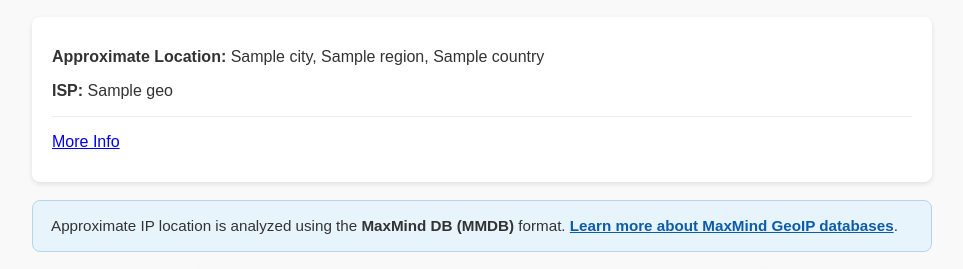
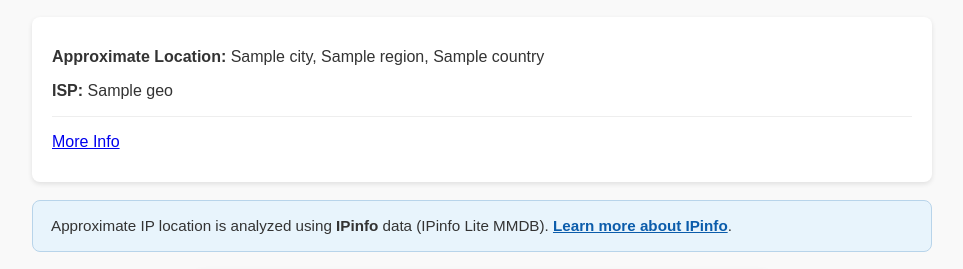
Before and after one commit to cobycodes/ipclem, a Flask app: template templates/index.html in a window 1280 px wide. Shown: the part 63-332 px from the top of the page, without its empty margins (158-1121 px from the left). Run offline with Flask 3, Linux system fonts and the light colour scheme; the template is opened without the code that fills it: most values are stand-ins (such as "Sample title", 1, 10 or a date in 2020).

Commit message:
docs(ui): IPinfo-first README and geo callout

```diff
--- a/static/style.css
+++ b/static/style.css
@@ -21,7 +21,7 @@ h4 {
   white-space: normal;
 }
 
-.maxmind-callout {
+.geo-callout {
   background: #e8f4fc;
   border: 1px solid #b8d4ea;
   border-radius: 8px;
@@ -31,12 +31,12 @@ h4 {
   line-height: 1.45;
 }
 
-.maxmind-callout a {
+.geo-callout a {
   font-weight: 600;
   color: #0b5cab;
 }
 
-.maxmind-callout a:hover {
+.geo-callout a:hover {
   text-decoration: underline;
 }
 
--- a/templates/index.html
+++ b/templates/index.html
@@ -17,9 +17,9 @@
       <hr>
       <p><a href="#more-info">More Info</a></p>
     </div>
-    <p class="maxmind-callout">
-      Approximate IP location is analyzed using the <strong>MaxMind DB (MMDB)</strong> format.
-      <a href="https://www.maxmind.com/en/geoip-databases" target="_blank" rel="noopener">Learn more about MaxMind GeoIP databases</a>.
+    <p class="geo-callout">
+      Approximate IP location is analyzed using <strong>IPinfo</strong> data (IPinfo Lite MMDB).
+      <a href="https://ipinfo.io/" target="_blank" rel="noopener">Learn more about IPinfo</a>.
     </p>
   </div>
 
```
Also changed, not shown: README.md.
